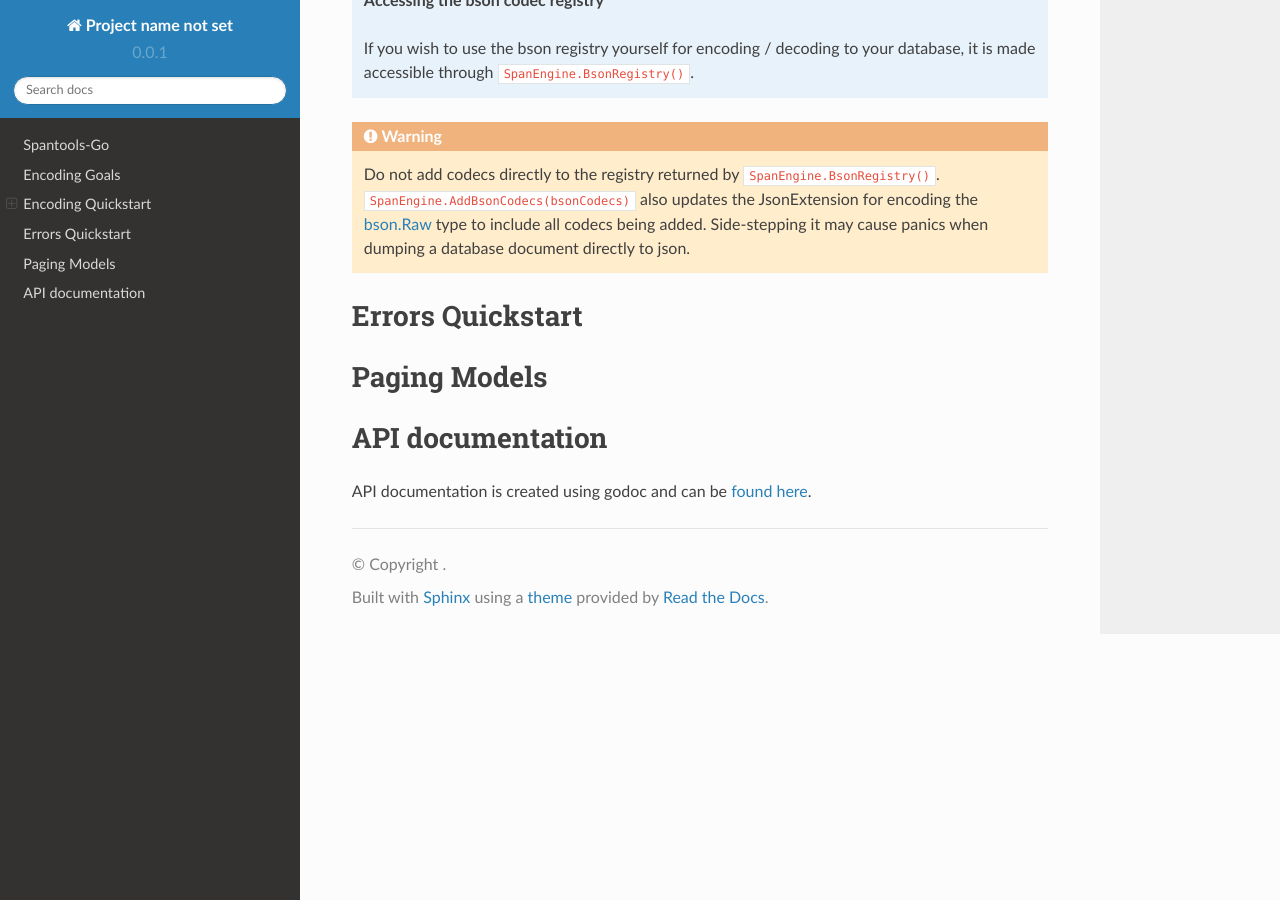
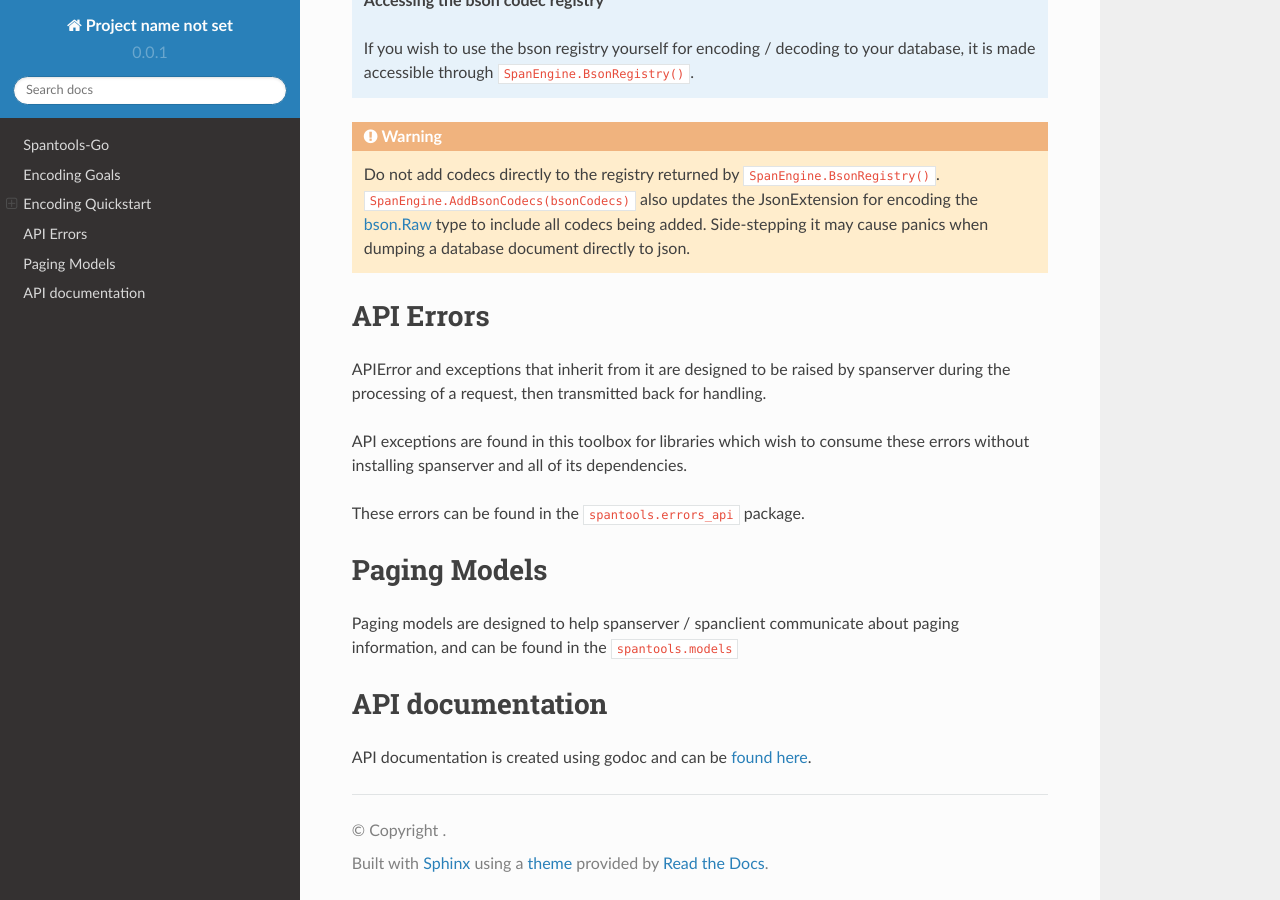
Before and after one commit to illuscio-dev/spantools-go, a Sphinx documentation site: the page built from zdocs/source/index.rst, in a window 1280 px wide and 900 px high, scrolled down 13282 px. Built offline with Sphinx 7.4.7 and the Read the Docs theme 2.0.0, drawn with Linux system fonts in a browser that asks for light colours.

Commit message:
documentation complete

```diff
--- a/zdocs/source/index.rst
+++ b/zdocs/source/index.rst
@@ -726,11 +726,22 @@ Output: ::
     being added. Side-stepping it may cause panics when dumping a database document
     directly to json.
 
-Errors Quickstart
-=================
+API Errors
+==========
+
+APIError and exceptions that inherit from it are designed to be raised by spanserver
+during the processing of a request, then transmitted back for handling.
+
+API exceptions are found in this toolbox for libraries which wish to consume these
+errors without installing spanserver and all of its dependencies.
+
+These errors can be found in the ``spantools.errors_api`` package.
 
 Paging Models
 =============
+
+Paging models are designed to help spanserver / spanclient communicate about paging
+information, and can be found in the ``spantools.models``
 
 
 API documentation
```
